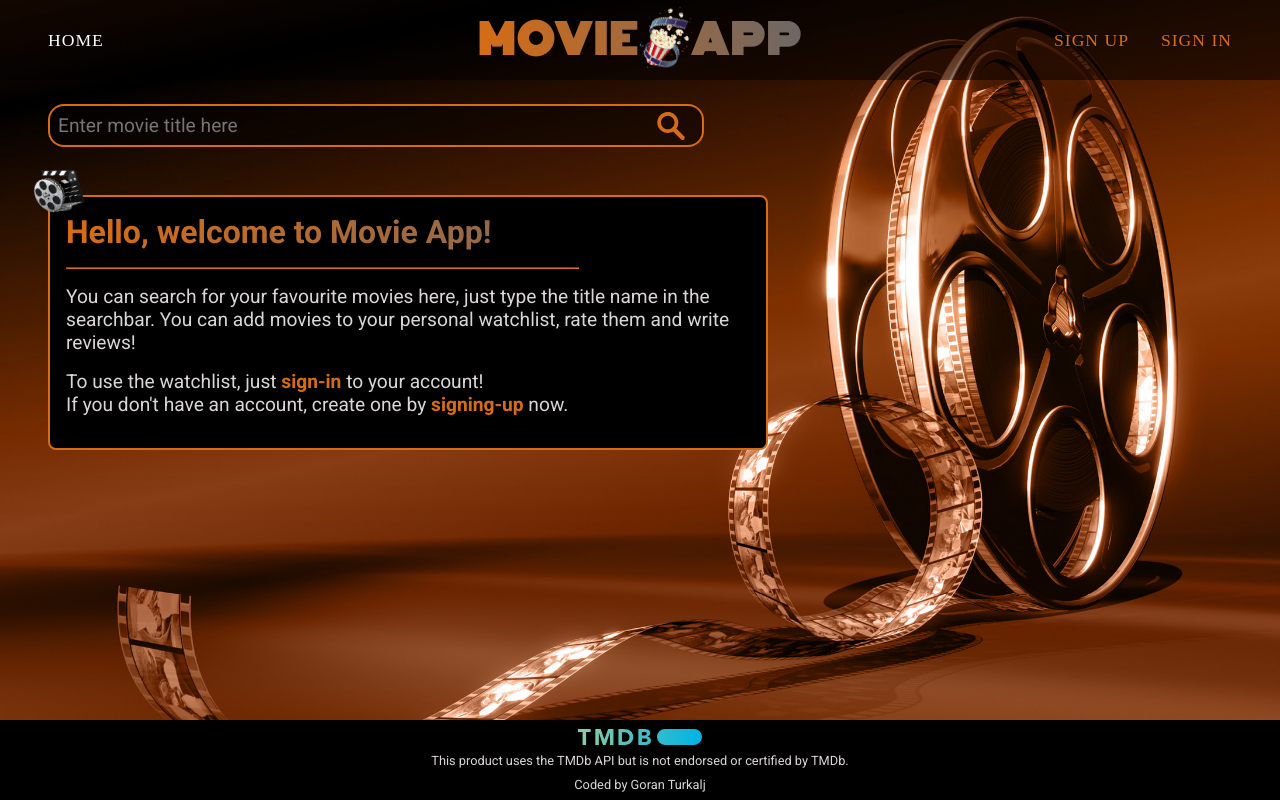
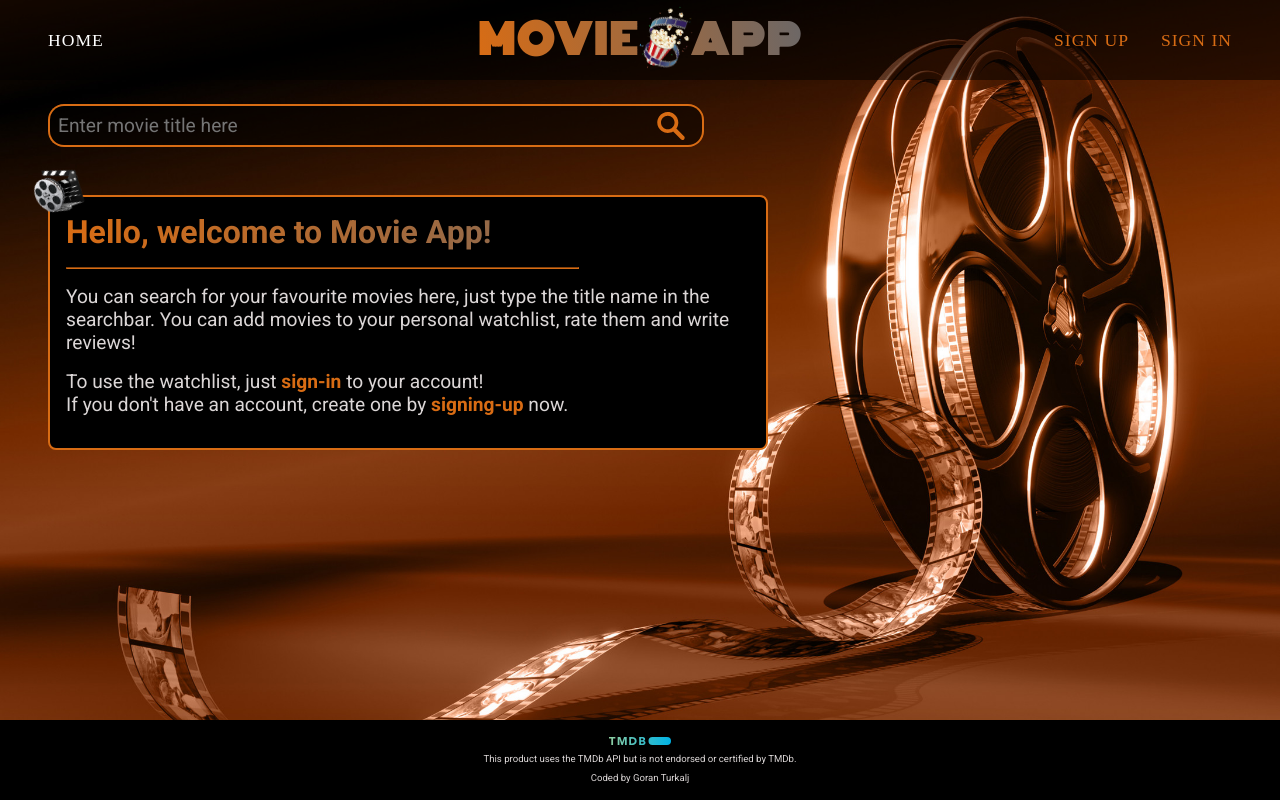
Before and after one commit to GoranTurkalj/Movie-App-Practice-Project, a Vue app: page /#/ in a window 1280 px wide. Built offline with nearby package versions, Linux system fonts and the light colour scheme; a web font is replaced by a local one.

Commit message:
fixed footer

```diff
--- a/src/App.vue
+++ b/src/App.vue
@@ -1,5 +1,5 @@
 <template>
-  <div id="app">
+  <div id="app" :style="watchMovieStyle">
     <app-header></app-header>
     <transition name="fade">
       <app-backdrop v-if="getAlertPrompt"></app-backdrop>
@@ -24,6 +24,10 @@ export default {
 
   computed: {
     ...mapGetters(["getAlertPrompt"]),
+    watchMovieStyle: function () {
+      //when watching a movie, #app loses bg image and instead body color is shown which is black
+      return this.$route.name === 'watchnow' ? {backgroundImage: "none"} : {backgroundColor: "black"};
+    }
   },
 };
 </script>
--- a/src/components/Footer.vue
+++ b/src/components/Footer.vue
@@ -13,23 +13,29 @@ export default {};
 
 <style lang="scss" scoped>
 .main-footer {
-  height: 10vh;
+  height: min-content;
+  min-height: 10vh;
   width: 100%;
   background-color: black;
   display: flex;
   flex-direction: column;
-  justify-content: space-evenly;
+  justify-content: center;
   align-items: center;
   transition: all 300ms;
+
+  & > * {
+    padding: 0.25rem 0;
+  }
 }
 
 .attribution-logo {
   height: 1rem;
+
 }
 
 p {
   color: $textColor;
-  font-size: 0.8rem;
+  font-size: 0.6rem;
   text-align: center;
 }
 
@@ -40,13 +46,15 @@ p {
   }
 }
 
-@media only screen and (max-width: 430px) {
+@media only screen and (min-width: 1920px) {
   .attribution-logo {
-    height: 0.5rem;
+    height: clamp(1rem, 1vw, 1.5rem);
+
   }
 
   p {
-    font-size: 0.5rem;
+    font-size: 0.8rem;
   }
 }
+
 </style>
--- a/src/components/Header.vue
+++ b/src/components/Header.vue
@@ -225,6 +225,7 @@ export default {
   .main-header {
     background-color: black;
     justify-content: space-between;
+    height: 3.75rem; //Header gets fixed height and navbar has absolute position from top 3.75rem
   }
 
   .hamburger-menu {
@@ -236,7 +237,7 @@ export default {
     display: none;
     z-index: 60;
     right: 0;
-    top: 10vh;
+    top: 3.75rem;
     flex-direction: column;
     justify-content: center;
     background-color: rgb(0, 0, 0);
@@ -245,11 +246,13 @@ export default {
     opacity: 0;
     border-radius: 0 0 5rem 5rem;
     transition: all 300ms;
+
   }
 
   .main-nav--visible {
     opacity: 1;
-    height: 30vh;
+    height: 50vh;
+    min-height: 180px;
   }
 
   .skewed {
@@ -288,6 +291,7 @@ export default {
 
   .nav-item a {
     margin-right: 0;
+    margin-bottom: 1rem;
   }
 
   .nav-list--right {
--- a/src/components/SelectedCard.vue
+++ b/src/components/SelectedCard.vue
@@ -196,6 +196,7 @@ export default {
     overflow-y: auto;
     flex-direction: column;
     align-items: center;
+    min-height: min-content; //allows for content of the card to be shown on really small device height
   }
 
   .selected-card::-webkit-scrollbar {
--- a/src/components/StoryPanel.vue
+++ b/src/components/StoryPanel.vue
@@ -65,6 +65,7 @@ export default {
 }
 
 
+
 @media only screen and (max-width: 475px) {
   .title-list__item {
     text-align: center;
--- a/src/components/TitleDetails.vue
+++ b/src/components/TitleDetails.vue
@@ -187,6 +187,7 @@ export default {
   right: 0;
   width: 55%;
   height: 80%;
+  min-height: fit-content;
   display: flex;
   flex-direction: column;
 
@@ -258,6 +259,11 @@ export default {
 
 
 @media only screen and (max-width: 1300px) {
+
+  .title-detail-container {
+    justify-content: flex-start;
+  }
+
   .title-name {
     position: absolute;
     top: 0;
@@ -272,15 +278,13 @@ export default {
   }
 
   .title-list {
-    position: absolute;
-    top: 63%;
-    left: 0;
     width: 100%;
     height: min-content;
     display: flex;
     flex-wrap: wrap;
     align-items: flex-start;
-    margin-top: 0;
+    margin-top: 3.5rem;
+
   }
 
   .title-list__item {
@@ -292,13 +296,11 @@ export default {
   }
 
   .overview-panel {
-    position: absolute;
-    bottom: 0;
-    top: 2.7rem;
-    right: 0;
-    left: 0;
+    position: relative;
+    margin-top: 2rem;
     width: 100%;
     height: 55%;
+
 
   }
 }
@@ -308,6 +310,7 @@ export default {
     width: 100%;
     height: min-content;
     align-items: center;
+    justify-content: flex-start;
   }
 
   .title-name {
@@ -338,7 +341,7 @@ export default {
   }
 
   .overview-panel {
-    position: static;
+    margin-top: 0;
     width: 100%;
     min-height: 30rem;
   }
```
Also changed, not shown: src/components/WatchNowScreen.vue (line endings or trailing spaces), 7 other files (tests, documents, lock files or other folders).
